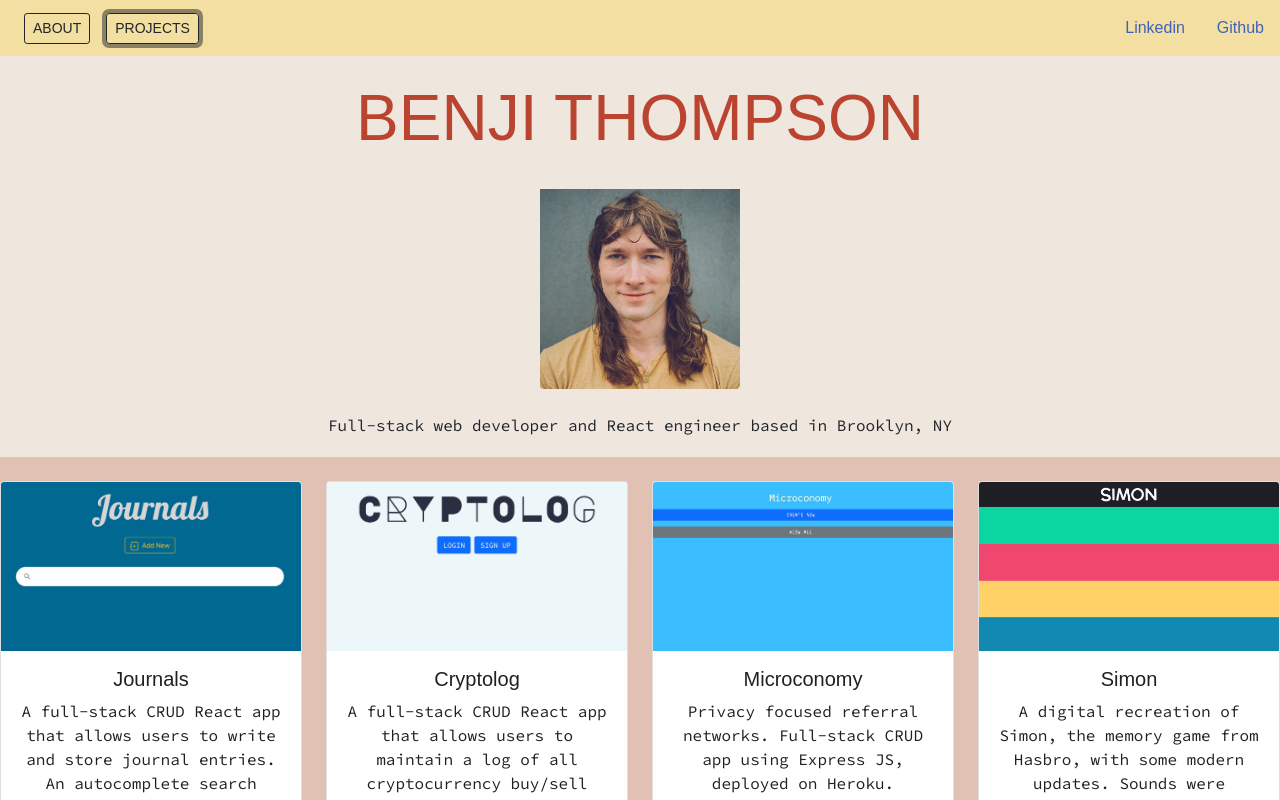
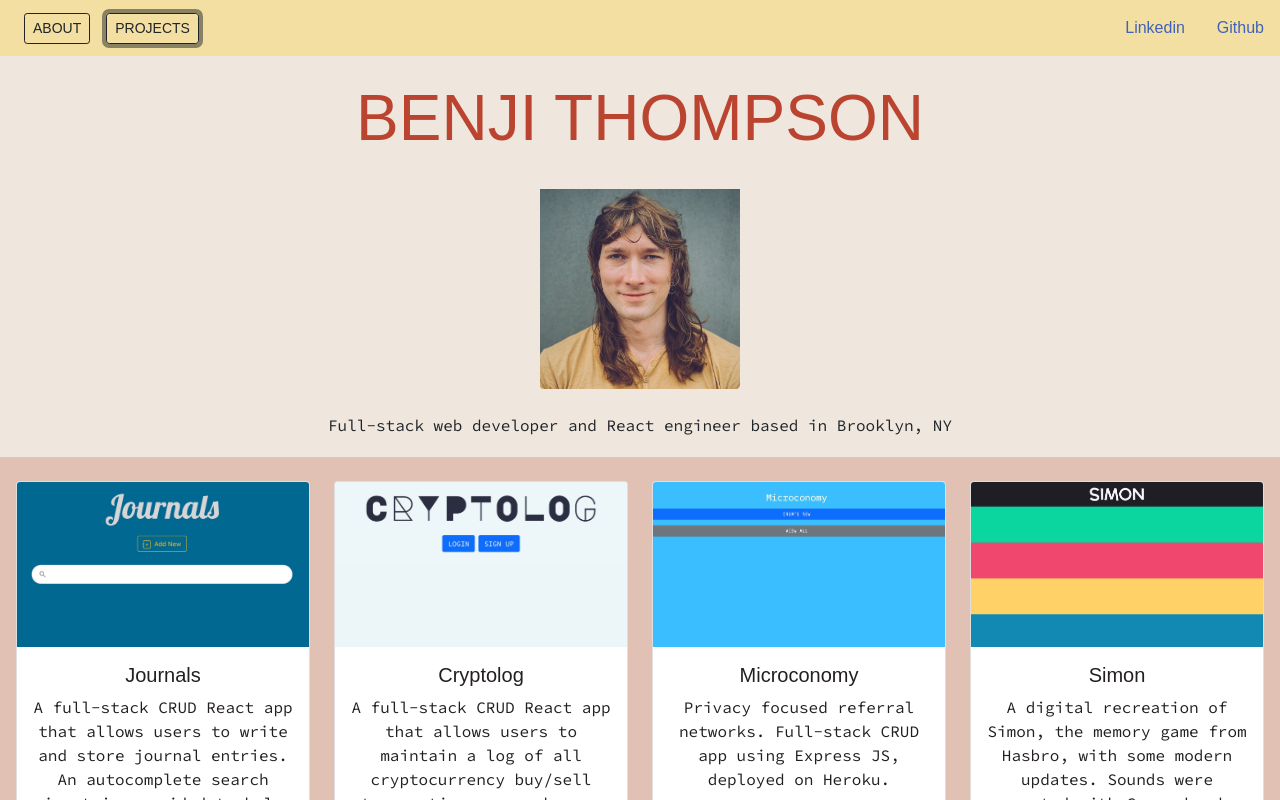
Before and after one commit to benjipt/fullstack-portfolio, a React (Create React App) app: page / in a window 1280 px wide. Both pictures are taken after a click on the button "PROJECTS". Shown: the top 800 px of the page. Built offline with nearby package versions, Linux system fonts and the light colour scheme; a web font is replaced by a local one.

Commit message:
updated padding in projects component

```diff
--- a/src/components/Projects.js
+++ b/src/components/Projects.js
@@ -53,7 +53,7 @@ export default class Projects extends Component {
     render() {
         return (
             <div className="bottom text-center">
-                <div className="row justify-content-center pt-4">
+                <div className="row justify-content-center pt-4 ps-3 pe-3">
                     { this.state.projects.map((project) => {
                         return (
                             <ProjectCard project={project}
```
